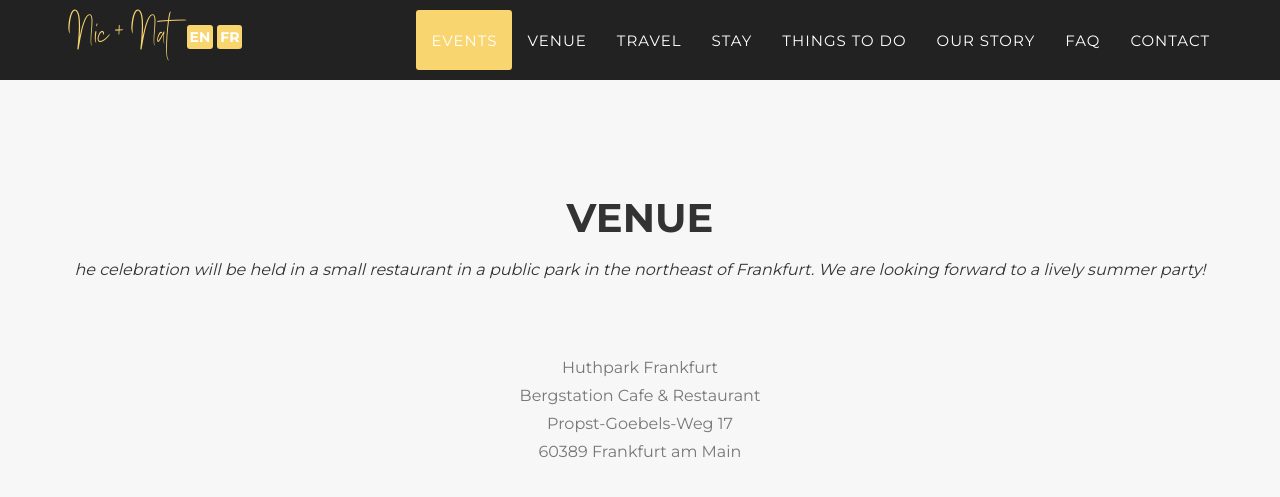
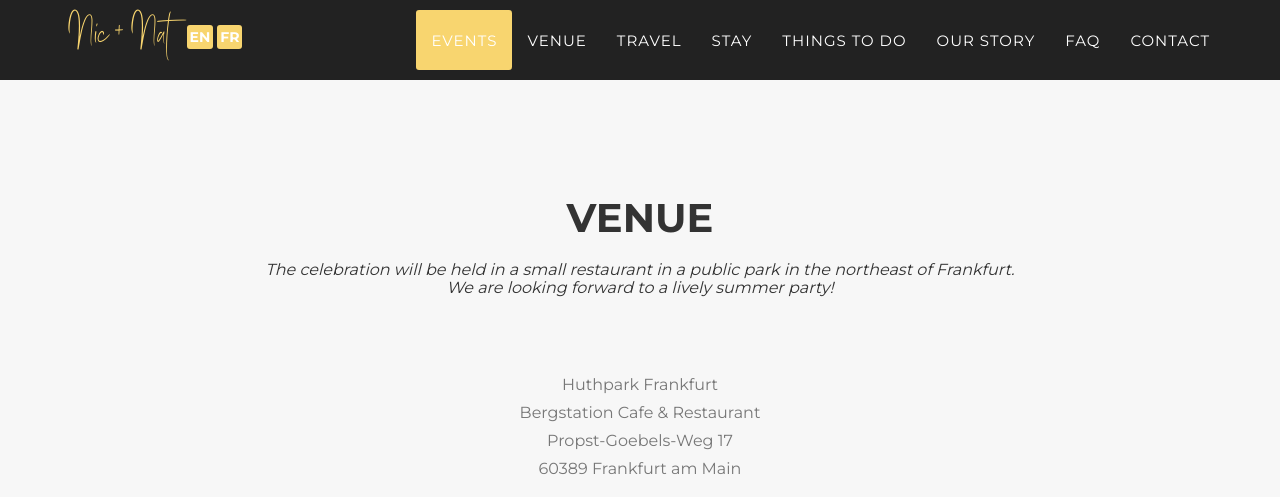
Before and after one commit to nic-nat/wedding, a Jekyll site: the page built from index.html, in a window 1280 px wide and 900 px high, scrolled down 1876 px, cut to the strip 0-497 px from the top of the window. Built offline with Jekyll 4.4.1, drawn with Linux system fonts in a browser that asks for light colours; some web fonts are replaced.

Commit message:
Update venue.html

```diff
--- a/_includes/en_data/venue.html
+++ b/_includes/en_data/venue.html
@@ -4,7 +4,7 @@
         <div class="row">
             <div class="col-lg-12 text-center">
                 <h2 class="section-heading">Venue</h2>
-                 <h3 class="section-subheading">he celebration will be held in a small restaurant in a public park in the northeast of Frankfurt. We are looking forward to a lively summer party!</h3>
+                 <h3 class="section-subheading">The celebration will be held in a small restaurant in a public park in the northeast of Frankfurt.<br>We are looking forward to a lively summer party!</h3>
                 <p class="largepad text-muted">Huthpark Frankfurt<br>Bergstation Cafe & Restaurant<br>Propst-Goebels-Weg 17<br>60389 Frankfurt am Main</p>
             </div>
         </div>
```
